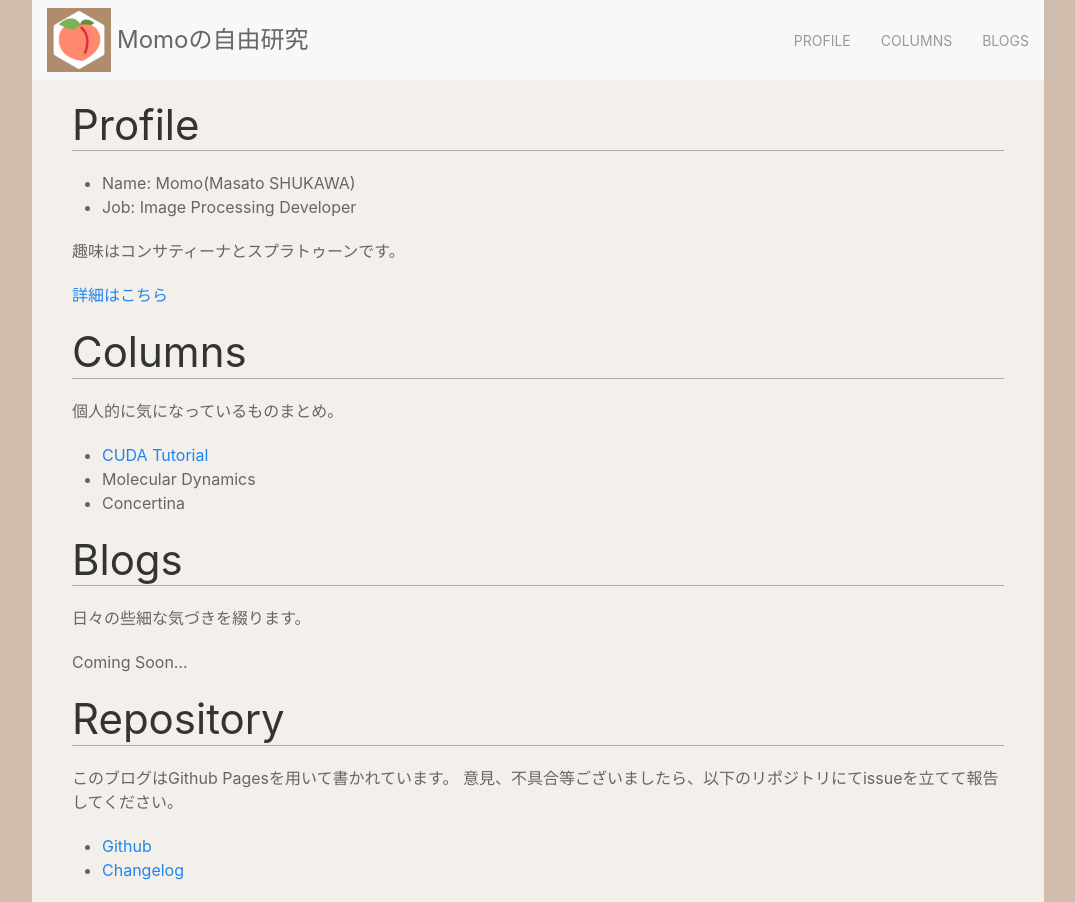
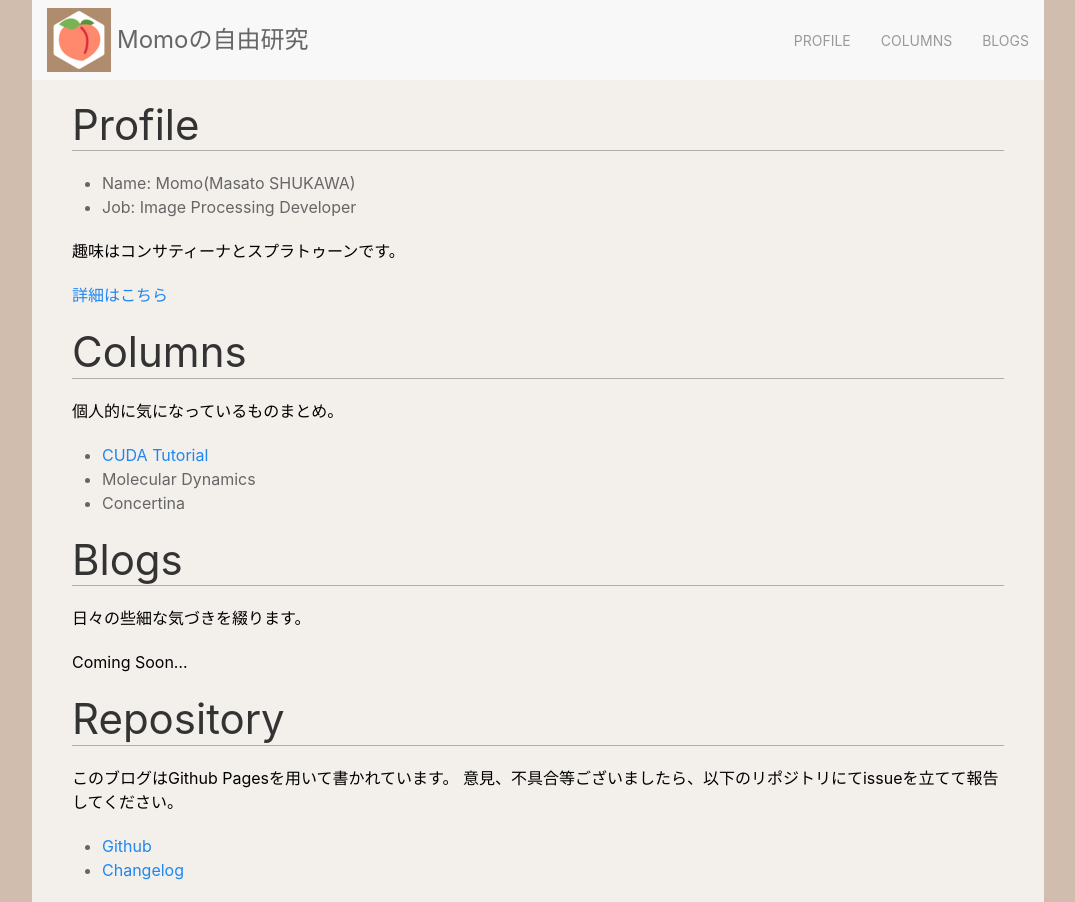
Before and after one commit to physpeach/physpeach.github.io, a Jekyll site: the page built from index.md, in a window 1280 px wide. Shown: the whole page, without its empty margins (102-1177 px from the left). Built offline with Jekyll 4.4.1, drawn with Linux system fonts in a browser that asks for light colours.

Commit message:
fix text color

```diff
--- a/static/css/style.css
+++ b/static/css/style.css
@@ -14,3 +14,7 @@ h1, h2, h3, h4, h5, h6{
     margin-top: 20px;
     border-bottom: 1px solid #AEAEAE;
 }
+
+p {
+    color: black;
+}
```
